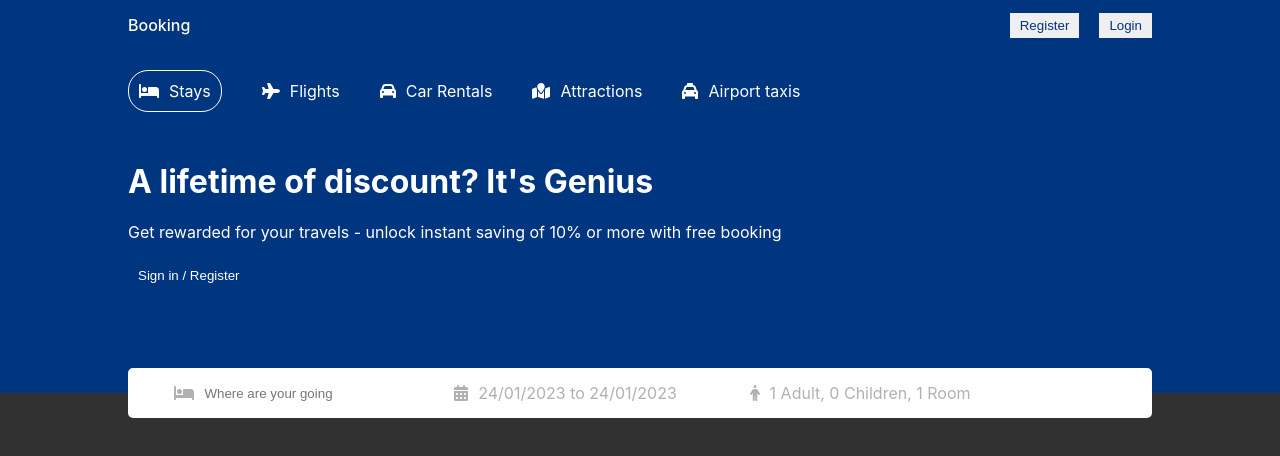
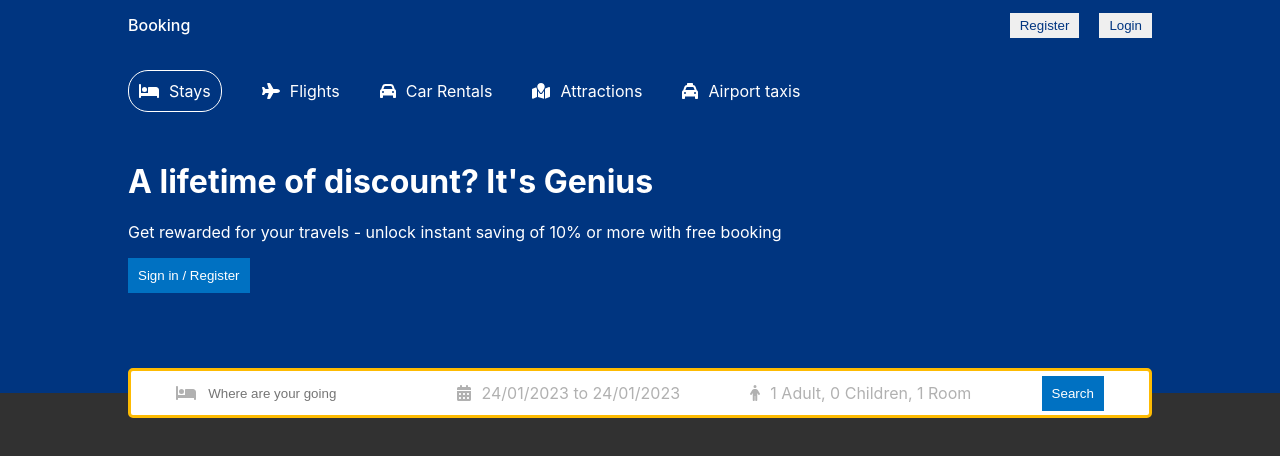
Before and after one commit to Shivanand0297/hotel-booking-mern, a React (Create React App) app in the folder frontend/hotel-booking-frontend/: page / in a window 1280 px wide. Shown: the top 456 px of the page. Built offline with nearby package versions, Linux system fonts and the light colour scheme; the HTML template or start-up script is replaced by a standard one.

Commit message:
added css variables

```diff
--- a/frontend/hotel-booking-frontend/src/App.css
+++ b/frontend/hotel-booking-frontend/src/App.css
@@ -1,5 +1,5 @@
 *{
     box-sizing: border-box;
-    padding: 0;
     border: 0;
+    outline: none;
 }
--- a/frontend/hotel-booking-frontend/src/index.css
+++ b/frontend/hotel-booking-frontend/src/index.css
@@ -14,5 +14,6 @@
   }
 
   :root{
-    --color-btn: #0071c2;
+    --btn-color: #0071c2;
+    --border-color: #febb02;
   }
```
